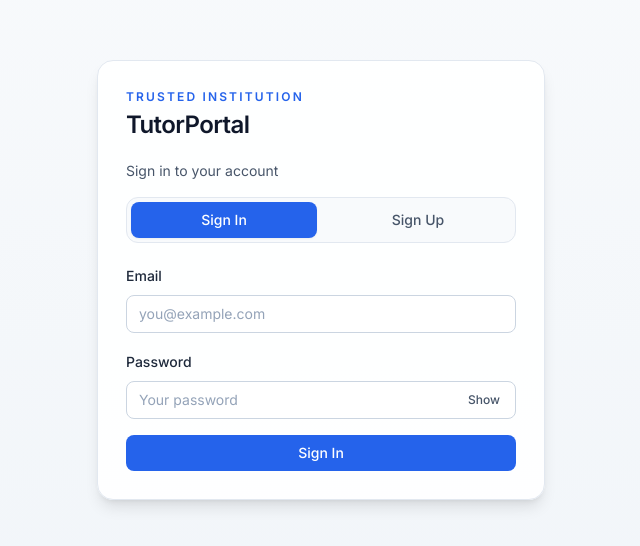
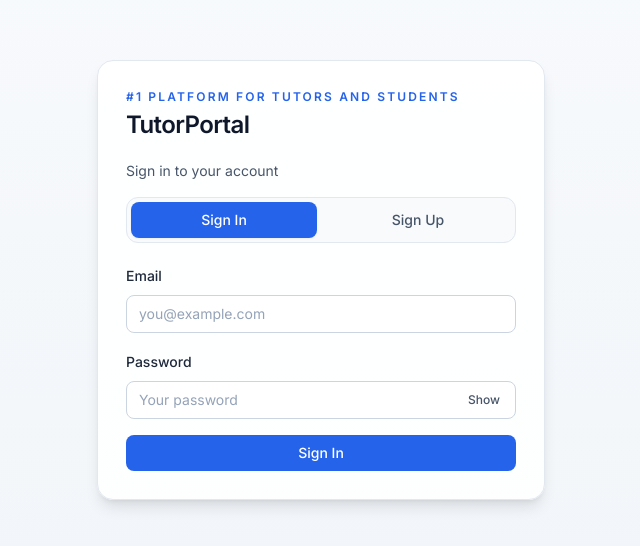
Before and after one commit to ajamidar/tutorportal, a Next.js app: page /login in a window 1280 px wide. Shown: the part 120-666 px from the top of the page, without its empty margins (319-959 px from the left). Built offline with nearby package versions, Linux system fonts and the light colour scheme.

Commit message:
Update login-form.tsx

```diff
--- a/app/login/login-form.tsx
+++ b/app/login/login-form.tsx
@@ -78,7 +78,7 @@ export default function LoginForm({ error }: LoginFormProps) {
       <div className="mx-auto w-full max-w-md rounded-2xl border border-slate-200 bg-white/95 p-5 shadow-lg sm:p-7">
         <div className="mb-5">
           <p className="text-xs font-semibold uppercase tracking-[0.18em] text-blue-600">
-            Trusted Institution
+            #1 Platform for tutors and students
           </p>
           <h1 className="mt-1 text-2xl font-semibold tracking-tight text-slate-900">TutorPortal</h1>
         </div>
```
